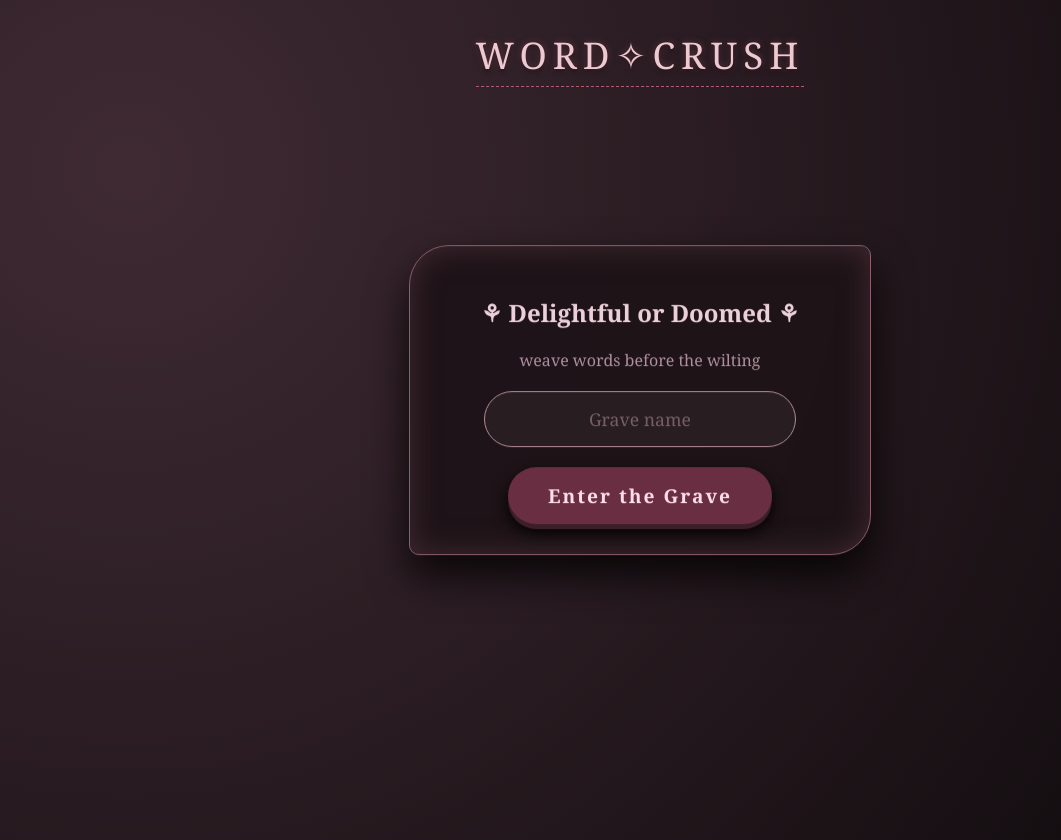
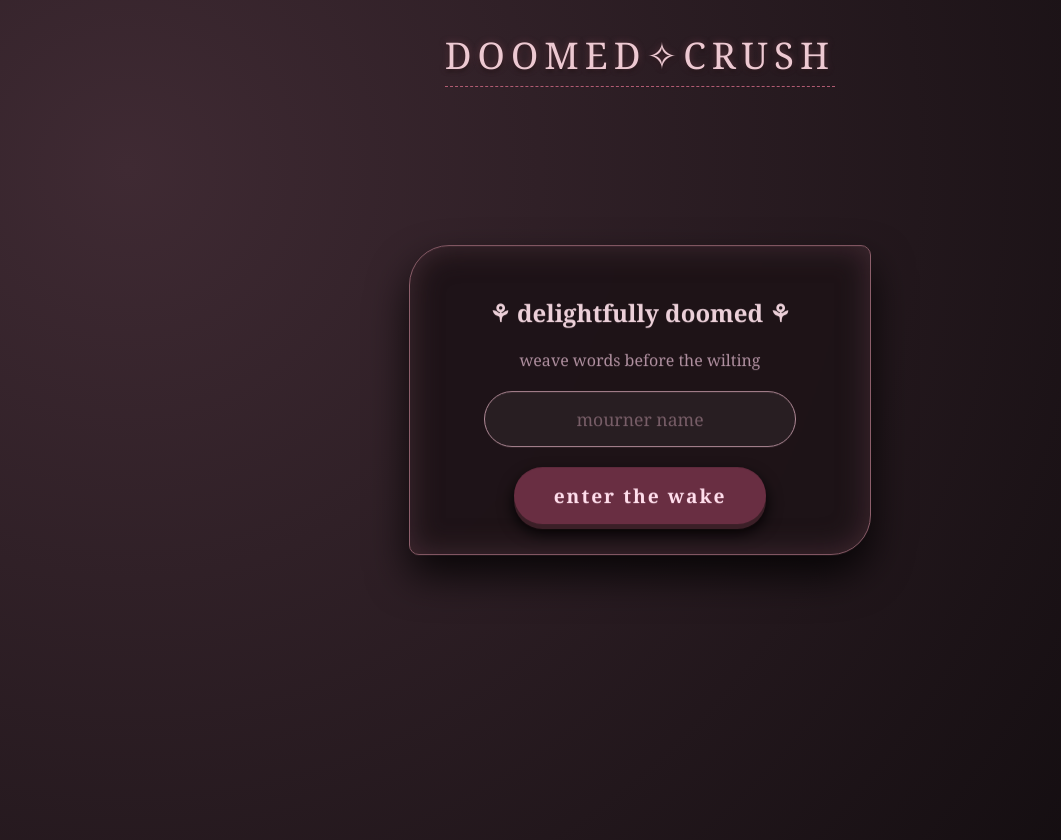
Before and after one commit to Harsh-Jayraj/Word-Crush, a plain HTML site: page index.html in a window 1280 px wide. Shown: the whole page, without its empty margins (0-1061 px from the left). Drawn offline with Linux system fonts and the light colour scheme.

Commit message:
Update HTML title and content for rebranding

```diff
--- a/index.html
+++ b/index.html
@@ -2,24 +2,23 @@
 <html lang="en">
 <head>
     <meta charset="UTF-8">
-    <meta name="viewport" content="width=device-width, initial-scale=1.0">
-    <title>Word Crush</title>
-    <!-- CSS file linked -->
+    <meta name="viewport" content="width=device-width, initial-scale=1.0, maximum-scale=1.0, user-scalable=no">
+    <title>Delightfully Doomed · Word Crush</title>
     <link rel="stylesheet" href="style.css">
 </head>
 <body>
-    <h1>WORD✧CRUSH</h1>
+    <h1>DOOMED✧CRUSH</h1>
 
-    <!-- SETUP PANEL (initial) -->
+    <!-- SETUP PANEL -->
     <div id="setup-panel">
-        <h2>⚘ Delightful or Doomed ⚘</h2>
+        <h2>⚘ delightfully doomed ⚘</h2>
         <p style="color:#b090a0; margin-bottom:20px;">weave words before the wilting</p>
-        <input type="text" id="team-name" placeholder="Grave name" autocomplete="off" />
+        <input type="text" id="team-name" placeholder="mourner name" autocomplete="off" />
         <br>
-        <button id="start-btn">Enter the Grave</button>
+        <button id="start-btn">enter the wake</button>
     </div>
 
-    <!-- GAME UI (hidden until start) -->
+    <!-- GAME UI -->
     <div id="game-ui">
         <div id="scoreboard">
             <span id="display-team">ghost</span>
@@ -43,7 +42,6 @@
         <button onclick="location.reload()">wither / rebirth</button>
     </div>
 
-    <!-- JavaScript file linked -->
     <script src="script.js"></script>
 </body>
 </html>
```
